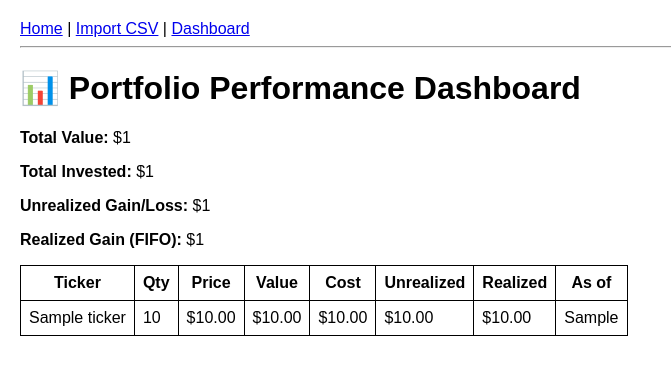
After one commit to ChevySSinSD/investment-tracker, a FastAPI app: template templates/dashboard.html in a window 1280 px wide. The commit adds this page. Shown: the top 375 px of the page, without its empty margins (0-671 px from the left). Run offline with FastAPI, Linux system fonts and the light colour scheme; the template is opened without the code that fills it: most values are stand-ins (such as "Sample title", 1, 10 or a date in 2020).

Commit message:
Add dashboard

```diff
--- a/app/main.py
+++ b/app/main.py
@@ -1,6 +1,7 @@
 from fastapi import FastAPI, Request, Depends, File, UploadFile
 from fastapi.templating import Jinja2Templates
 from fastapi.staticfiles import StaticFiles
+from fastapi.responses import HTMLResponse
 from sqlalchemy.orm import Session
 from io import StringIO
 import csv
@@ -125,3 +126,52 @@ def gains_view(ticker: str, db: Session = Depends(get_db)):
         "realized_gain_fifo": gain_fifo,
         "realized_gain_lifo": gain_lifo
     }
+
+@app.get("/dashboard", response_class=HTMLResponse)
+def portfolio_dashboard(request: Request, db: Session = Depends(get_db)):
+    txns = crud.get_all_transactions(db)
+
+    holdings = {}
+    total_invested = {}
+    for txn in txns:
+        ticker = txn.ticker.strip().upper()
+        qty = float(txn.quantity)
+        if txn.type == "buy":
+            holdings[ticker] = holdings.get(ticker, 0) + qty
+            total_invested[ticker] = total_invested.get(ticker, 0) + qty * txn.price + txn.fee
+        elif txn.type == "sell":
+            holdings[ticker] = holdings.get(ticker, 0) - qty  # reduce quantity
+
+    portfolio = []
+    total_value = 0
+    total_cost = 0
+    for ticker, qty in holdings.items():
+        if qty <= 0:
+            continue
+        price, as_of = get_latest_price(ticker)
+        value = qty * price
+        cost = total_invested.get(ticker, 0)
+        gain = value - cost
+        total_value += value
+        total_cost += cost
+
+        realized_gain = compute_realized_gains(db, ticker, method="fifo")
+        portfolio.append({
+            "ticker": ticker,
+            "quantity": qty,
+            "price": price,
+            "value": round(value, 2),
+            "cost": round(cost, 2),
+            "unrealized_gain": round(gain, 2),
+            "realized_gain": realized_gain,
+            "as_of": as_of
+        })
+
+    return templates.TemplateResponse("dashboard.html", {
+        "request": request,
+        "portfolio": portfolio,
+        "total_value": round(total_value, 2),
+        "total_cost": round(total_cost, 2),
+        "total_unrealized": round(total_value - total_cost, 2),
+        "total_realized": sum(p["realized_gain"] for p in portfolio)
+    })
--- a/templates/base.html
+++ b/templates/base.html
@@ -7,8 +7,9 @@
 </head>
 <body>
   <nav>
-    <a href="/">Dashboard</a> |
-    <a href="/import">Import CSV</a>
+    <a href="/">Home</a> |
+    <a href="/import">Import CSV</a> |
+    <a href="/dashboard">Dashboard</a>
   </nav>
   <hr>
   {% block content %}{% endblock %}
--- /dev/null
+++ b/templates/dashboard.html
@@ -0,0 +1,28 @@
+{% extends "base.html" %}
+{% block content %}
+<h1>📊 Portfolio Performance Dashboard</h1>
+
+<p><strong>Total Value:</strong> ${{ total_value }}</p>
+<p><strong>Total Invested:</strong> ${{ total_cost }}</p>
+<p><strong>Unrealized Gain/Loss:</strong> ${{ total_unrealized }}</p>
+<p><strong>Realized Gain (FIFO):</strong> ${{ total_realized }}</p>
+
+<table>
+  <tr>
+    <th>Ticker</th><th>Qty</th><th>Price</th><th>Value</th>
+    <th>Cost</th><th>Unrealized</th><th>Realized</th><th>As of</th>
+  </tr>
+  {% for p in portfolio %}
+  <tr>
+    <td>{{ p.ticker }}</td>
+    <td>{{ p.quantity }}</td>
+    <td>${{ "%.2f"|format(p.price) }}</td>
+    <td>${{ "%.2f"|format(p.value) }}</td>
+    <td>${{ "%.2f"|format(p.cost) }}</td>
+    <td>${{ "%.2f"|format(p.unrealized_gain) }}</td>
+    <td>${{ "%.2f"|format(p.realized_gain) }}</td>
+    <td>{{ p.as_of }}</td>
+  </tr>
+  {% endfor %}
+</table>
+{% endblock %}
```
